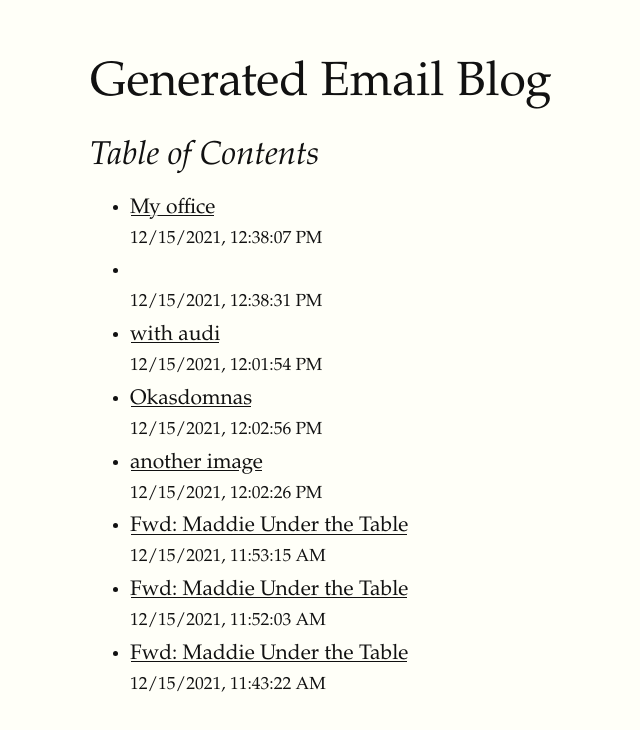
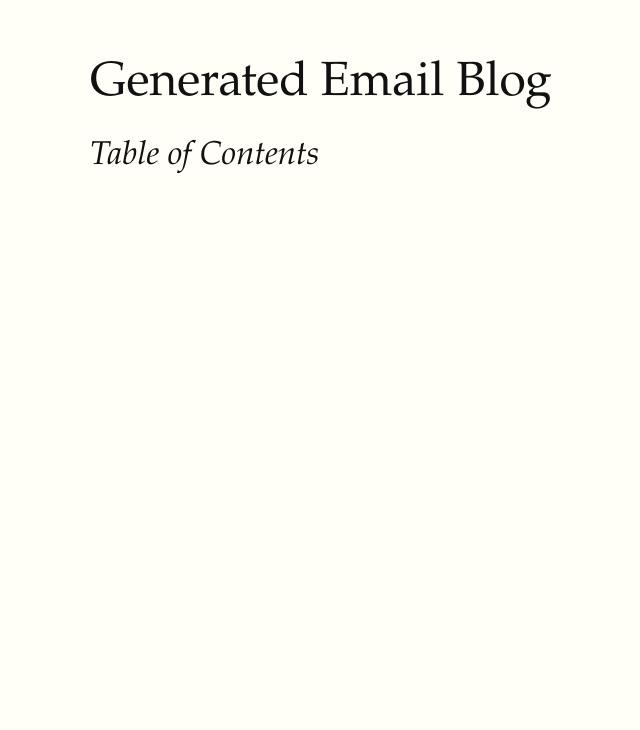
Before and after one commit to schwartzworld/emailblog, a website: page index.html in a window 1280 px wide. Shown: the whole page, without its empty margins (70-710 px from the left). Drawn offline with Linux system fonts and the light colour scheme; a web font is replaced by a local one.

Commit message:
new build 1639593110864

```diff
--- a/index.html
+++ b/index.html
@@ -11,14 +11,7 @@
         <h1>Generated Email Blog</h1>
         <h2>Table of Contents</h2>
         <ul>
-            <li><a href="./build/8.html">My office</a><br/><small>12/15/2021, 12:38:07 PM</small></li>
-<li><a href="./build/7.html"></a><br/><small>12/15/2021, 12:38:31 PM</small></li>
-<li><a href="./build/6.html">with audi</a><br/><small>12/15/2021, 12:01:54 PM</small></li>
-<li><a href="./build/5.html">Okasdomnas</a><br/><small>12/15/2021, 12:02:56 PM</small></li>
-<li><a href="./build/4.html">another image</a><br/><small>12/15/2021, 12:02:26 PM</small></li>
-<li><a href="./build/3.html">Fwd: Maddie Under the Table</a><br/><small>12/15/2021, 11:53:15 AM</small></li>
-<li><a href="./build/2.html">Fwd: Maddie Under the Table</a><br/><small>12/15/2021, 11:52:03 AM</small></li>
-<li><a href="./build/1.html">Fwd: Maddie Under the Table</a><br/><small>12/15/2021, 11:43:22 AM</small></li>
+
         </ul>
 
 </body>
```
Also changed, not shown: build/1.html (deleted), build/2.html (deleted), build/3.html (deleted), build/4.html (deleted), build/5.html (deleted), build/6.html (deleted), build/7.html (deleted), build/8.html (deleted), 6 other files.
